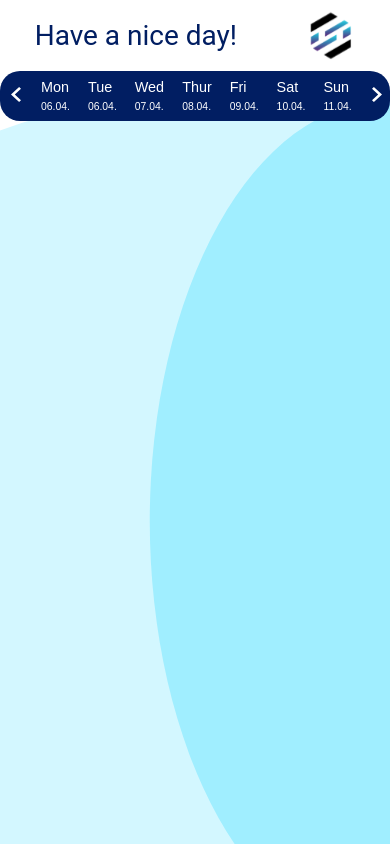
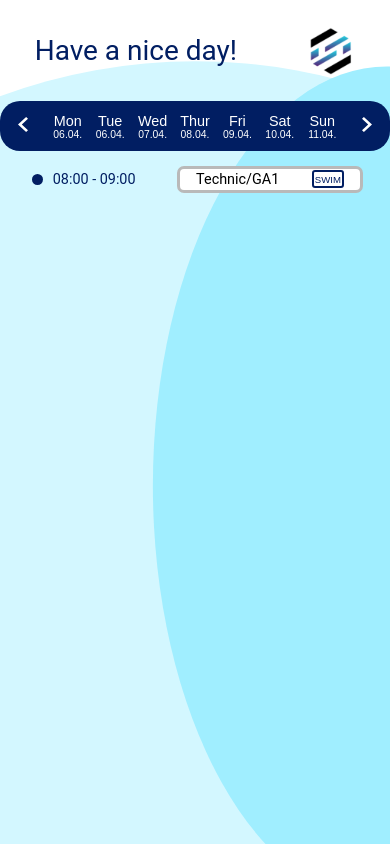
Before and after one commit to DinoFloorson/stayfocused, a React (Create React App) app in the folder client/: page /home in a window 390 px wide. Built offline with nearby package versions, Linux system fonts and the light colour scheme.

Commit message:
Add Taskline and make the page responsive

```diff
--- a/client/src/App.js
+++ b/client/src/App.js
@@ -12,8 +12,10 @@ function App() {
       <Router>
         <Route exact path="/">
           <SignIn />
-        </Route>{' '}
-        <Route exact path="/home"></Route> <Home />
+        </Route>
+        <Route exact path="/home">
+          <Home />
+        </Route>
       </Router>
     </>
   );
--- a/client/src/components/Calendar.js
+++ b/client/src/components/Calendar.js
@@ -6,13 +6,16 @@ import colors from '../utils/colors';
 
 const Bar = styled.div`
   height: 50px;
+  width: 100%;
   background-color: ${colors.primaryColor};
   color: ${colors.secondaryColor};
   border-radius: 20px;
   display: flex;
   flex-direction: row;
   align-items: center;
-  justify-content: space-around;
+  & > * {
+    flex-basis: 11.1%;
+  }
 `;
 
 const DirectionButton = styled.button`
@@ -20,22 +23,23 @@ const DirectionButton = styled.button`
   border: none;
   outline: none;
   height: 20px;
-  margin: 0px 5px 0px 5px;
+  margin: 2px;
 `;
 
 const DayText = styled.p`
   font-size: 0.9rem;
   color: ${colors.secondaryColor};
   margin: 0px;
-  padding: 3px;
 `;
 
 const DayButton = styled.button`
   display: flex;
   flex-direction: column;
   justify-content: center;
+  align-items: center;
   height: 100%;
   border: none;
+  padding: 2px;
   background-color: ${colors.primaryColor};
   outline: none;
   &:active {
@@ -47,7 +51,7 @@ const DayButton = styled.button`
 const Date = styled.div`
   font-size: 0.65rem;
   margin: 0px;
-  padding: 3px;
+
   color: ${colors.secondaryColor};
   font-weight: 200;
 `;
--- a/client/src/components/TaskLine.js
+++ b/client/src/components/TaskLine.js
@@ -5,22 +5,26 @@ import CategoryButton from './CategoryButton';
 import colors from '../utils/colors';
 
 const Task = styled.div`
+  width: 85%;
   display: flex;
   flex-direction: row;
   justify-content: space-between;
   align-items: center;
-  margin: 5px 15px 5px 10px;
+  margin: 5px 15px 5px 20px;
 `;
 
 const Time = styled.p`
   font-size: 0.9rem;
+  width: 40%;
+  margin-left: 10px;
+  color: ${colors.primaryColor};
 `;
 
 const Container = styled.div`
-  width: 188px;
-  height: 30px;
+  width: 60%;
   font-size: 15px;
   border: 3px solid ${colors.cardBorder};
+  background-color: ${colors.secondaryColor};
   border-radius: 7px;
   display: flex;
   flex-direction: row;
@@ -31,6 +35,7 @@ const Container = styled.div`
 const TaskHeading = styled.h2`
   font-size: 0.9rem;
   font-weight: 400;
+  margin: 2px 0px 2px 0px;
 `;
 
 function TaskLine() {
--- a/client/src/pages/Home.js
+++ b/client/src/pages/Home.js
@@ -4,11 +4,12 @@ import smallLogo from '../assets/smallLogo.svg';
 import styled from '@emotion/styled';
 import colors from '../utils/colors';
 import Calendar from '../components/Calendar';
+import TaskLine from '../components/TaskLine';
 
 const Main = styled.div`
   width: 100%;
   height: 100%;
-  background-image: url(${HomeBackground});
+  background: url(${HomeBackground}) no-repeat;
   background-size: 100%;
   position: absolute;
   top: 0;
@@ -19,12 +20,20 @@ const Header = styled.div`
   display: flex;
   flex-direction: row;
   justify-content: space-around;
+  align-items: center;
+  height: 12%;
 `;
 
 const Heading = styled.h1`
   font-size: 1.75rem;
   font-weight: 400;
   color: ${colors.primaryColor};
+`;
+
+const Task = styled.div`
+  display: flex;
+  flex-direction: column;
+  align-items: center;
 `;
 
 function Home() {
@@ -36,6 +45,9 @@ function Home() {
           <img src={smallLogo} alt="small Logo" />
         </Header>
         <Calendar />
+        <Task>
+          <TaskLine />
+        </Task>
       </Main>
     </>
   );
--- a/client/src/pages/SignIn.js
+++ b/client/src/pages/SignIn.js
@@ -17,6 +17,7 @@ const Main = styled.div`
   flex-direction: column;
   align-items: flex-end;
 `;
+
 const Header = styled.div`
   display: flex;
   flex-direction: row;
@@ -29,6 +30,7 @@ const SignIn = styled(SignInForm)`
   height: 70%;
   margin: 0px;
 `;
+
 function Home() {
   return (
     <>
```
Also changed, not shown: client/src/assets/homeBackground.svg, client/src/assets/test.svg (added).
